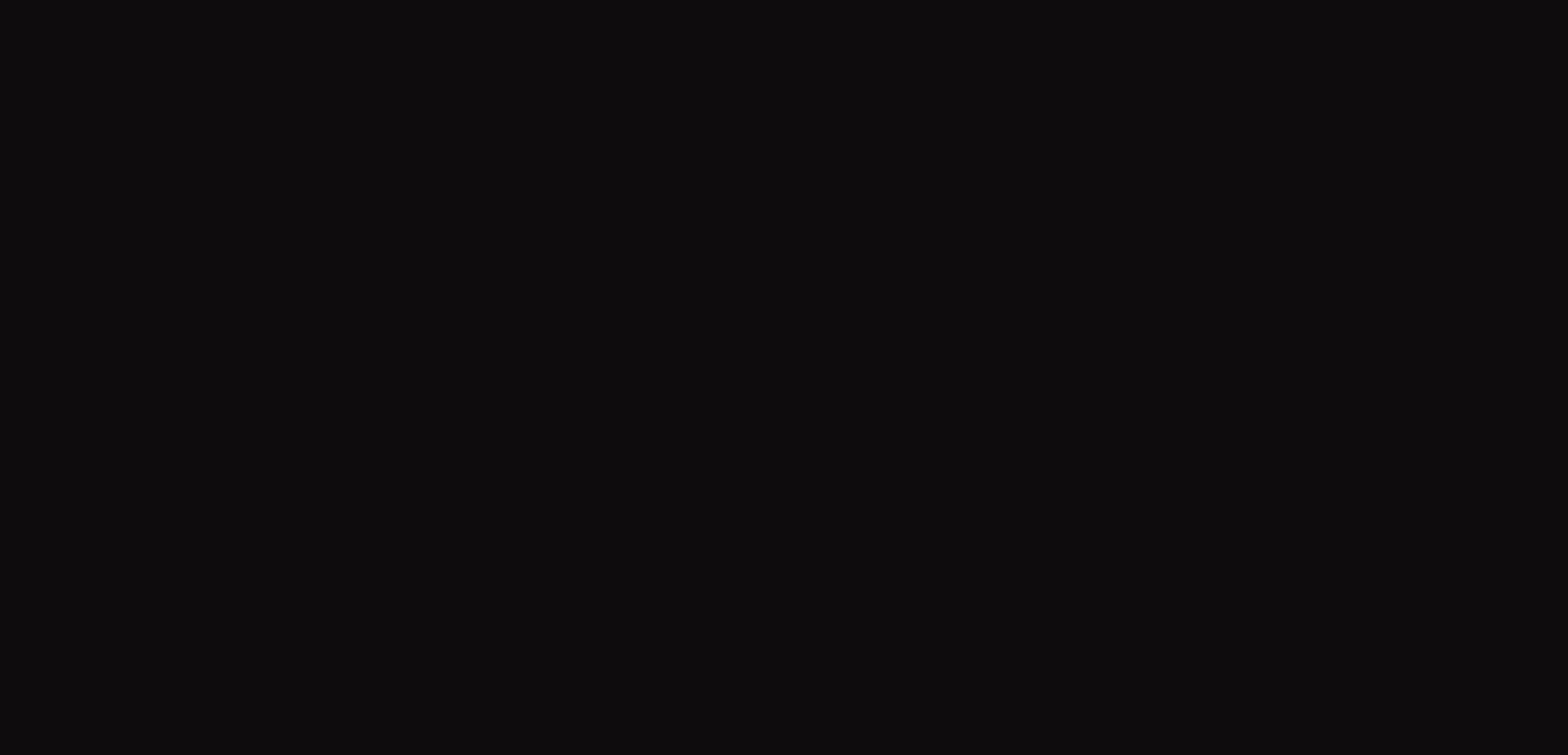
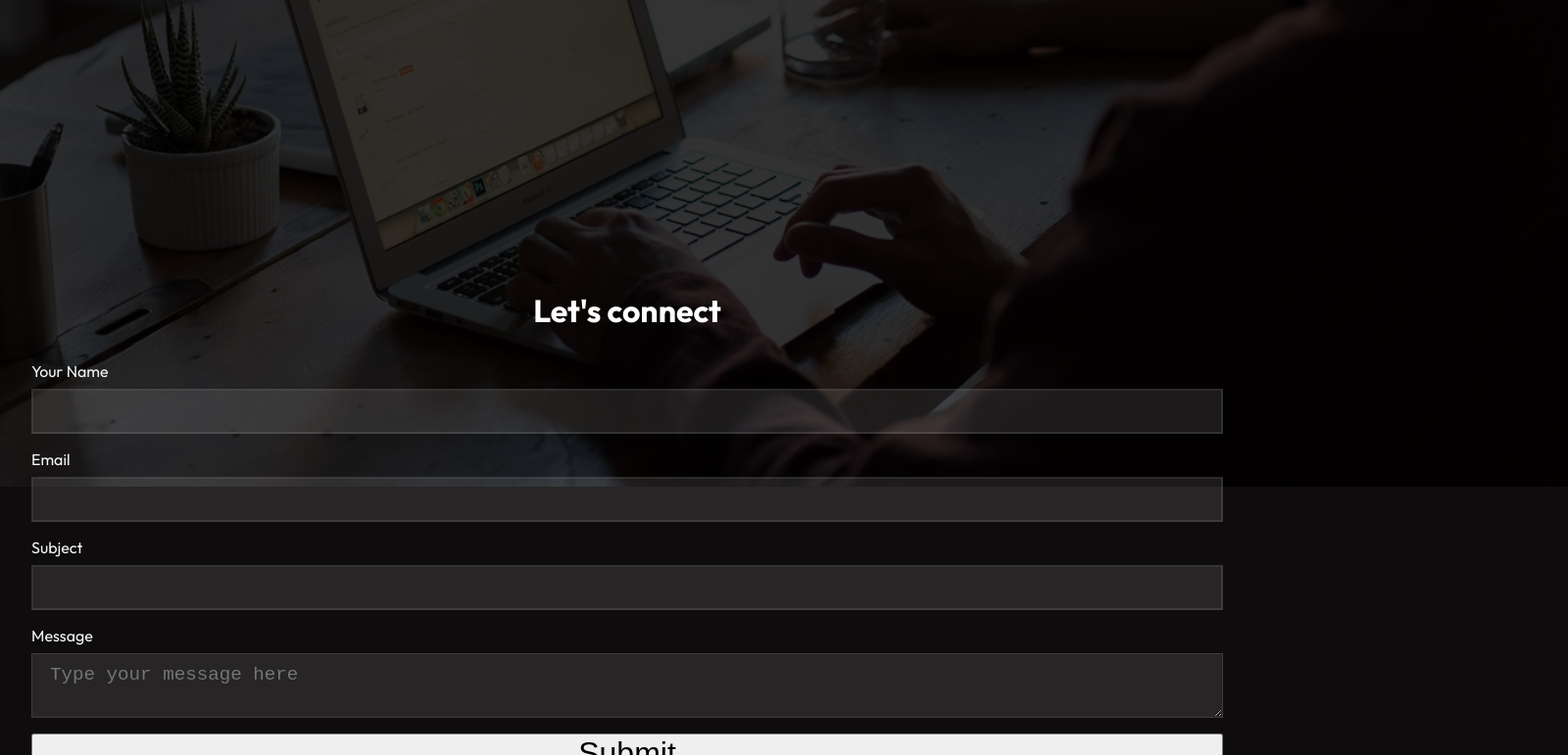
Before and after one commit to mynhinguyentruong/website-portfolio, a React (Create React App) app: page /contact in a window 1280 px wide. Shown: the part 503-1274 px from the top of the page at 98% size, 1600 px wide, since content can reach past the window. Before the commit the page ends 800 px from the top, so only its background shows below. Built offline with nearby package versions, Linux system fonts and the light colour scheme.

Commit message:
Setup Contact.js component

```diff
--- a/src/routes/Contact.js
+++ b/src/routes/Contact.js
@@ -1,8 +1,27 @@
 import React from 'react'
+
+import "./ContactStyles.css"
+import IntroImg from '../images/intro-bg.jpg'
 
 export default function Contact() {
 
   return (
-    <h1>Contact</h1>
+    <div className='form'>
+      <div className='mask'>
+        <img className='into-img' src={IntroImg} alt="Intro Background" />
+      </div>
+      <h1>Let's connect</h1>
+      <form>
+        <label htmlFor='name'>Your Name</label>
+        <input id='name' type="text"/>
+        <label htmlFor='email'>Email</label>
+        <input id='email' type="email"/>
+        <label htmlFor='subject'>Subject</label>
+        <input id='subject' type="text"/>
+        <label htmlFor='message'>Message</label>
+        <textarea placeholder='Type your message here' id='message'/>
+        <button>Submit</button>
+      </form>
+    </div>
   )
 }
--- /dev/null
+++ b/src/routes/ContactStyles.css
@@ -0,0 +1,36 @@
+.form {
+  color: whitesmoke;
+}
+
+form {
+  display: flex;
+  flex-direction: column;
+  position: relative;
+  padding: 2rem;
+}
+
+.mask {
+  transform: scale(1.5)
+}
+
+label {
+  margin-bottom: 0.5rem;
+}
+
+form input, form textarea {
+  margin-bottom: 1rem;
+  padding: 10px 18px;
+  font-size: 1.2rem;
+  background-color: rgba(255,255,255,0.1);
+  border-color: rgba(255,255,255,0.1);
+  color: whitesmoke;
+}
+
+button {
+  font-size: 2rem;
+}
+
+h1 {
+  position: relative;
+  text-align: center;
+}
```
